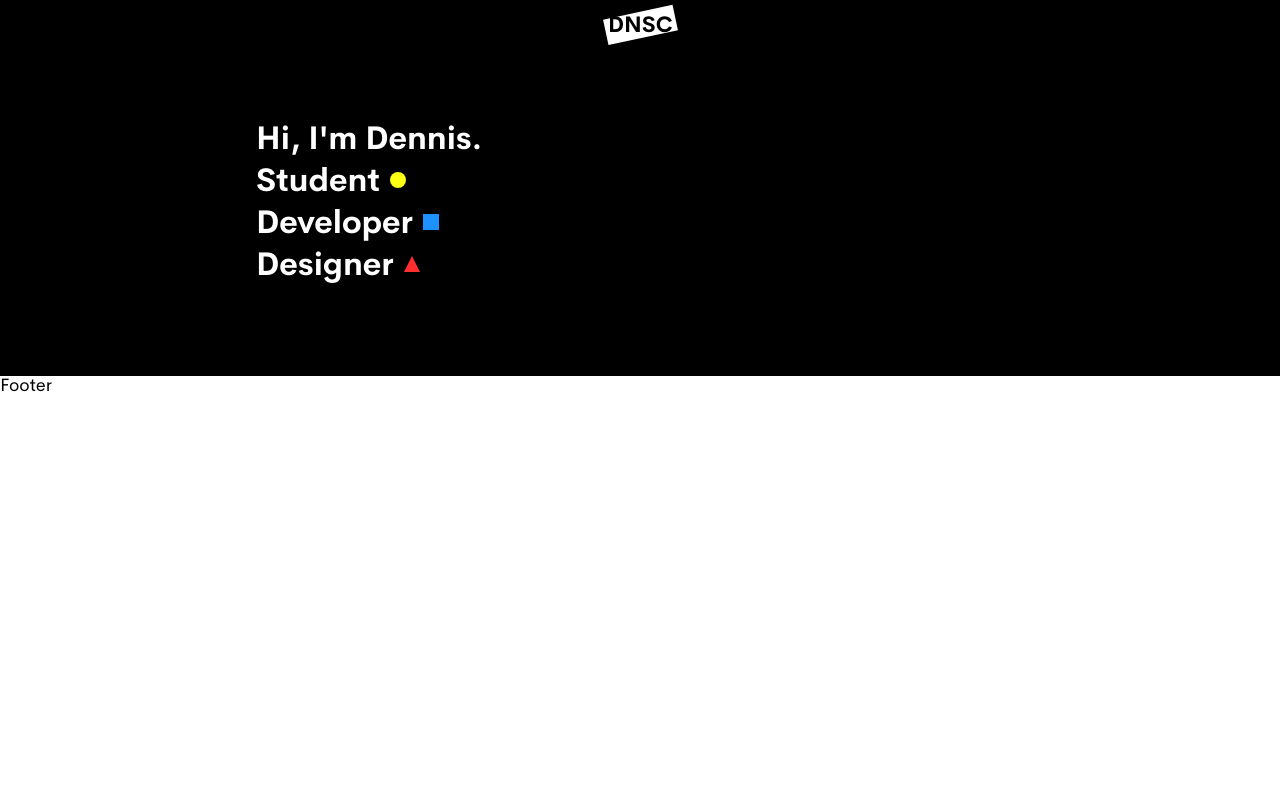
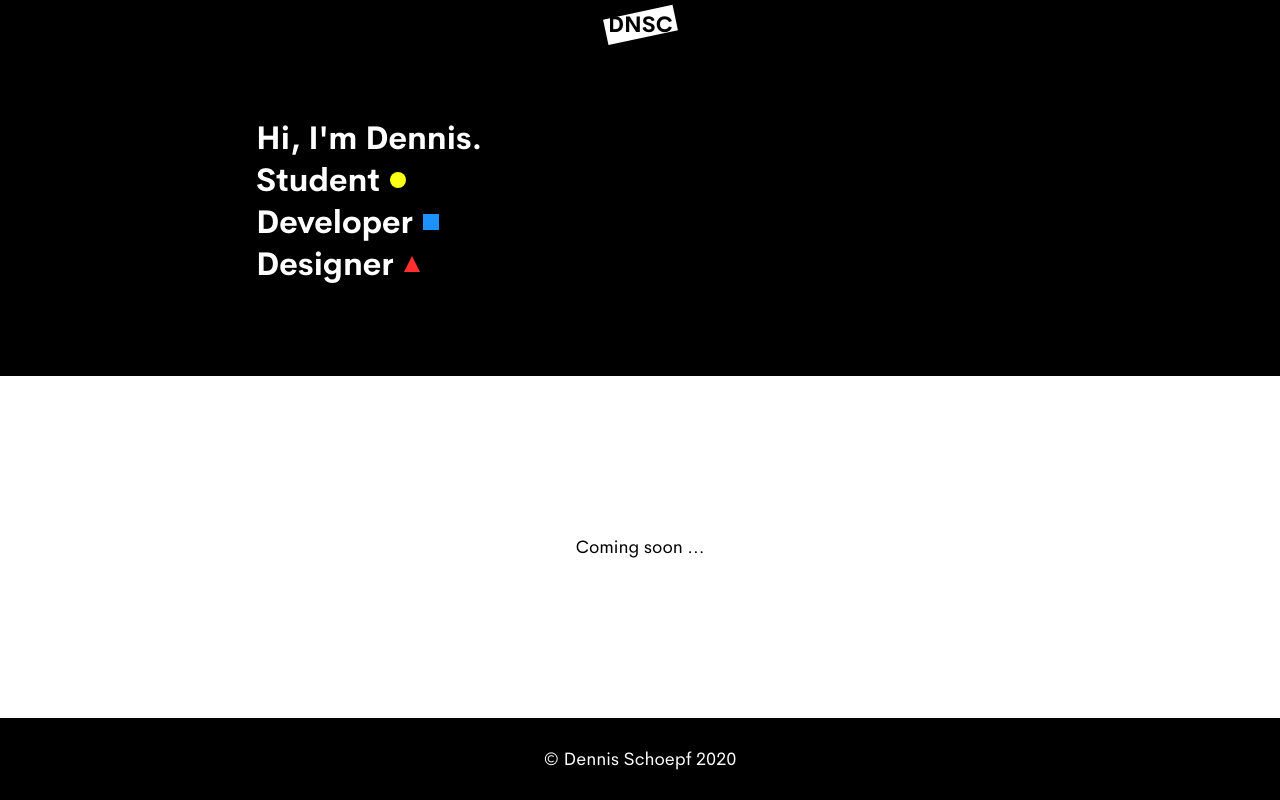
Before and after one commit to dennisschoepf/dnsc.io, a Next.js app: page / in a window 1280 px wide. Built offline with nearby package versions, Linux system fonts and the light colour scheme.

Commit message:
Footer setup and temp text

```diff
--- a/components/Footer.js
+++ b/components/Footer.js
@@ -1,5 +1,18 @@
 import React from 'react';
+import styled from 'styled-components';
+
+const FooterContainer = styled.div`
+  display: flex;
+  justify-content: center;
+  background-color: ${(props) => props.theme.colors.black};
+  color: ${(props) => props.theme.colors.white};
+  padding: ${(props) => props.theme.sizes.xl} 0;
+`;
 
 export default function Footer() {
-  return <div>Footer</div>;
+  return (
+    <FooterContainer>
+      © Dennis Schoepf {new Date().getFullYear()}
+    </FooterContainer>
+  );
 }
--- a/pages/_app.js
+++ b/pages/_app.js
@@ -1,4 +1,4 @@
-import { ThemeProvider, createGlobalStyle } from 'styled-components';
+import styled, { ThemeProvider, createGlobalStyle } from 'styled-components';
 import reset from 'styled-reset';
 import Navbar from '../components/Navbar';
 import Footer from '../components/Footer';
@@ -20,6 +20,8 @@ const GlobalStyles = createGlobalStyle`
     font-size: 10px;
     margin: 0;
     padding: 0;
+    width: 100%;
+    height: 100%;
   }
 
   body {
@@ -27,6 +29,19 @@ const GlobalStyles = createGlobalStyle`
     padding: 0;
     font-family: 'Cerebri', sans-serif;
     font-size: 1.8rem;
+    width: 100%;
+    height: 100%;
+  }
+
+  #__next {
+    height: 100%;
+  }
+
+  #SiteWrapper {
+    flex-grow: 1;
+    display: flex;
+    flex-direction: column;
+    align-items: stretch;
   }
 `;
 
@@ -54,13 +69,24 @@ const theme = {
   },
 };
 
+const SiteWrapper = styled.main`
+  display: flex;
+  flex-direction: column;
+  min-height: 100%;
+  align-items: stretch;
+`;
+
 export default function App({ Component, pageProps }) {
   return (
     <ThemeProvider theme={theme}>
-      <GlobalStyles />
-      <Navbar />
-      <Component {...pageProps} />
-      <Footer />
+      <SiteWrapper>
+        <GlobalStyles />
+        <Navbar />
+        <div id="SiteWrapper">
+          <Component {...pageProps} />
+        </div>
+        <Footer />
+      </SiteWrapper>
     </ThemeProvider>
   );
 }
--- a/pages/index.js
+++ b/pages/index.js
@@ -1,7 +1,9 @@
+import { Fragment } from 'react';
 import styled, { useTheme } from 'styled-components';
 import Hero from '../components/Hero';
 import Title from '../components/Title';
 import Shape, { shapes } from '../components/Shape';
+import Container from '../components/Container';
 
 const BigFontContainer = styled.div`
   display: flex;
@@ -21,6 +23,7 @@ export default function Home() {
   const theme = useTheme();
 
   return (
+    <Fragment>
       <Hero>
         <Title>Hi, I'm Dennis.</Title>
         <BigFontContainer>
@@ -48,5 +51,18 @@ export default function Home() {
           />
         </BigFontContainer>
       </Hero>
+      <div
+        style={{
+          height: '100%',
+          width: '100%',
+          display: 'flex',
+          alignItems: 'center',
+          justifyContent: 'center',
+          flexGrow: 1,
+        }}
+      >
+        Coming soon ...
+      </div>
+    </Fragment>
   );
 }
```
Lines whose indentation alone changed are shown as unchanged.
